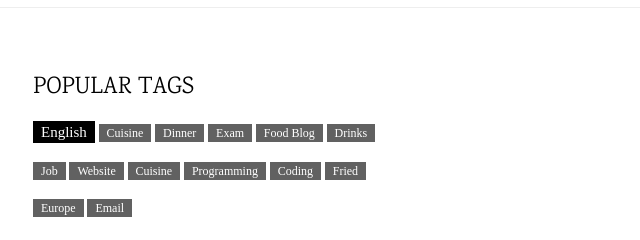
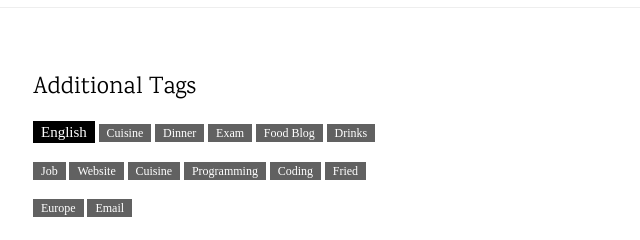
Before and after one commit to DaDaveG/SinasutraKitchen, a plain HTML site: page index.html in a window 1280 px wide. Shown: the part 2335-2575 px from the top of the page, 423-1063 px from the left. Drawn offline with nearby package versions, Linux system fonts and the light colour scheme.

Commit message:
Update index.html

```diff
--- a/index.html
+++ b/index.html
@@ -123,7 +123,7 @@ img {
     </div>
 
     <div class="w3-third w3-serif">
-      <h3>POPULAR TAGS</h3>
+      <h3>Additional Tags</h3>
       <p>
         <span class="w3-tag w3-black w3-margin-bottom">English</span> <span class="w3-tag w3-dark-grey w3-small w3-margin-bottom">Cuisine</span> <span class="w3-tag w3-dark-grey w3-small w3-margin-bottom">Dinner</span>
         <span class="w3-tag w3-dark-grey w3-small w3-margin-bottom">Exam</span> <span class="w3-tag w3-dark-grey w3-small w3-margin-bottom">Food Blog</span> <span class="w3-tag w3-dark-grey w3-small w3-margin-bottom">Drinks</span>
```
